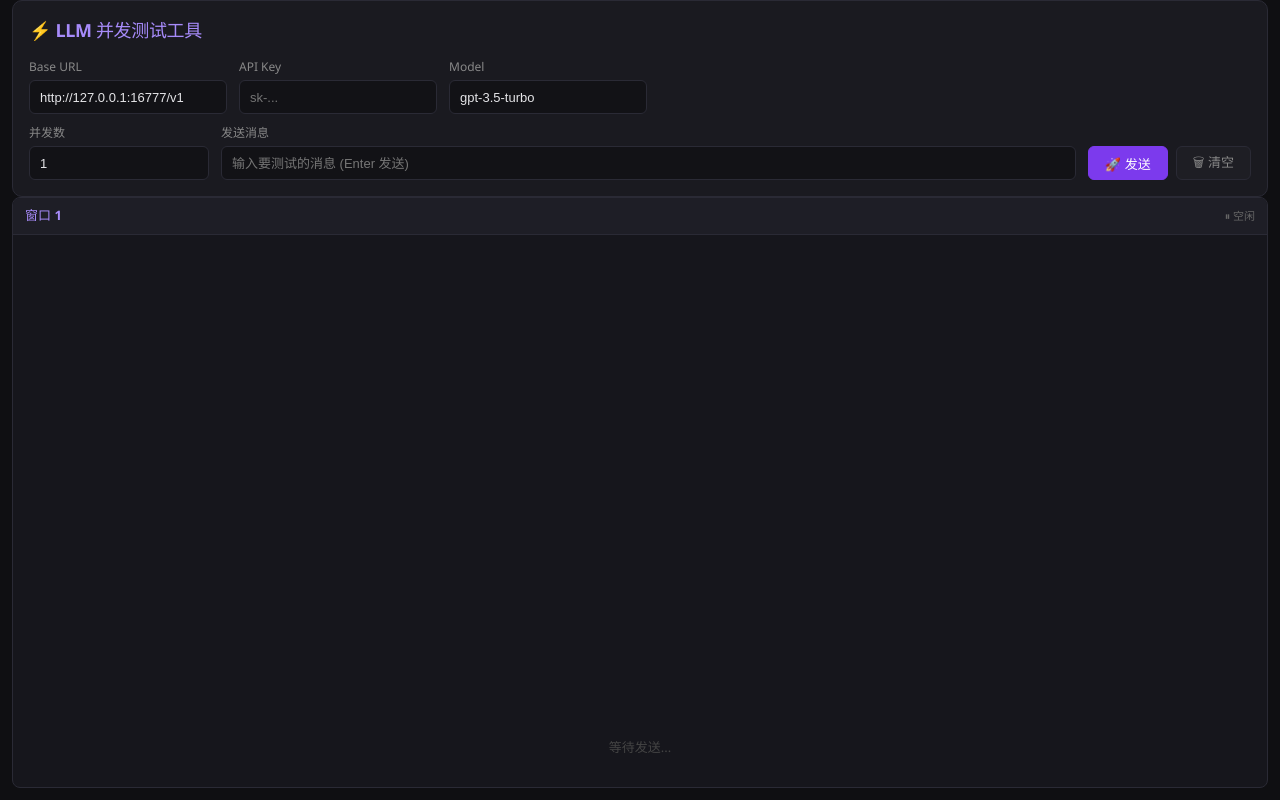
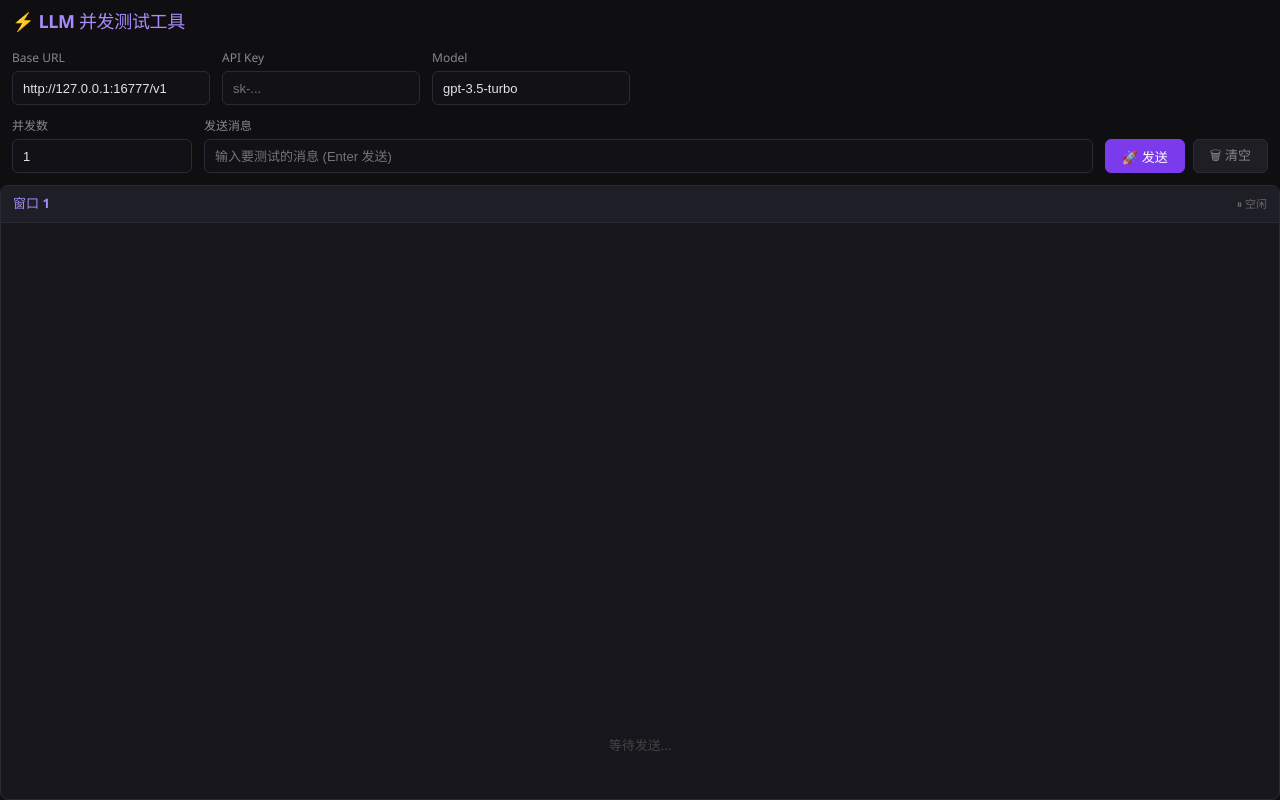
Before and after one commit to ieayoio/llmperf, a React (Vite) app: page / in a window 1280 px wide. Built offline with nearby package versions, Linux system fonts and the light colour scheme.

Commit message:
调整边距

```diff
--- a/src/App.css
+++ b/src/App.css
@@ -28,7 +28,7 @@ html, body, #root {
   display: flex;
   flex-direction: column;
   height: 100vh;
-  padding: 0 12px 12px 12px;
+  padding: 0;
   gap: 0;
 }
 
@@ -43,10 +43,10 @@ html, body, #root {
 
 /* ====== 配置面板 ====== */
 .config-panel {
-  background: #1a1a20;
-  border: 1px solid #2a2a35;
-  border-radius: 10px;
-  padding: 16px;
+  background: transparent;
+  border: none;
+  border-radius: 0;
+  padding: 8px 12px 12px 12px;
   flex-shrink: 0;
 }
 
@@ -62,7 +62,7 @@ html, body, #root {
   display: flex;
   gap: 12px;
   align-items: flex-end;
-  margin-bottom: 10px;
+  margin-bottom: 12px;
 }
 
 .config-row:last-child {
```
